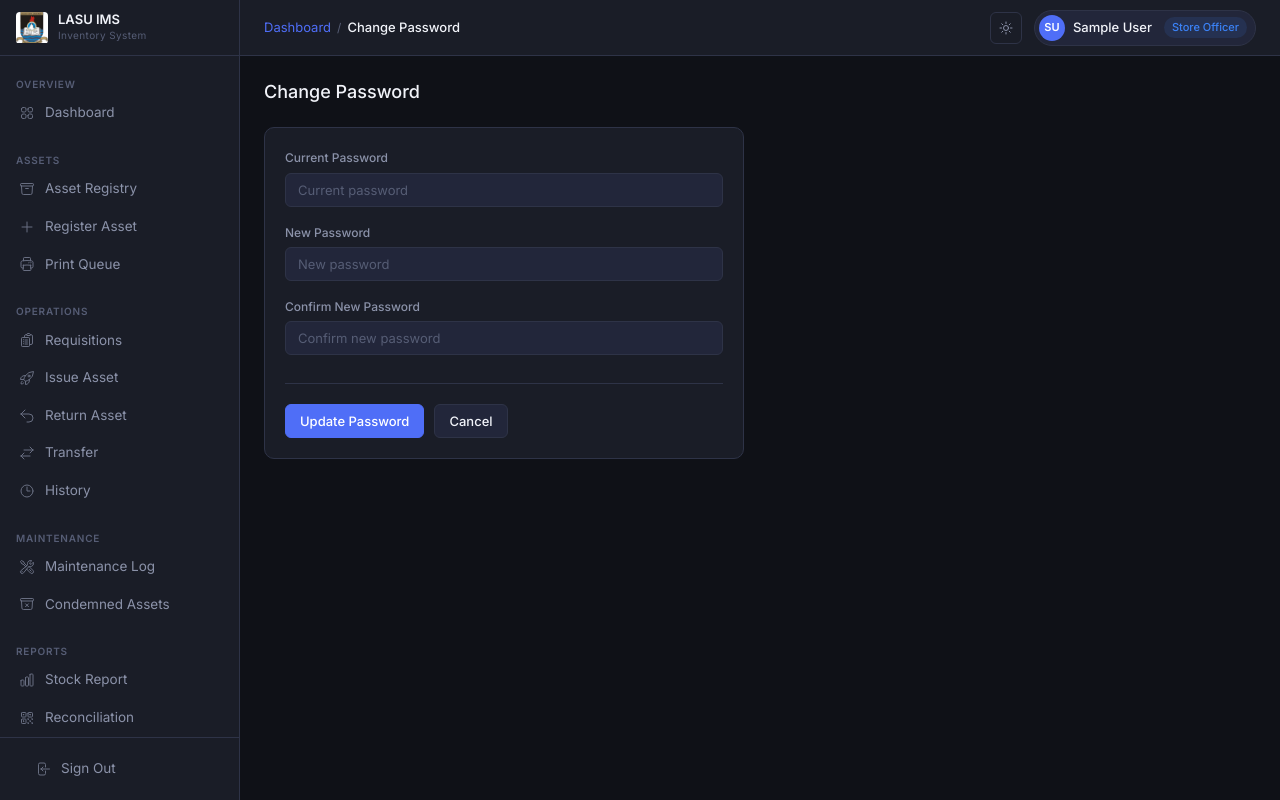
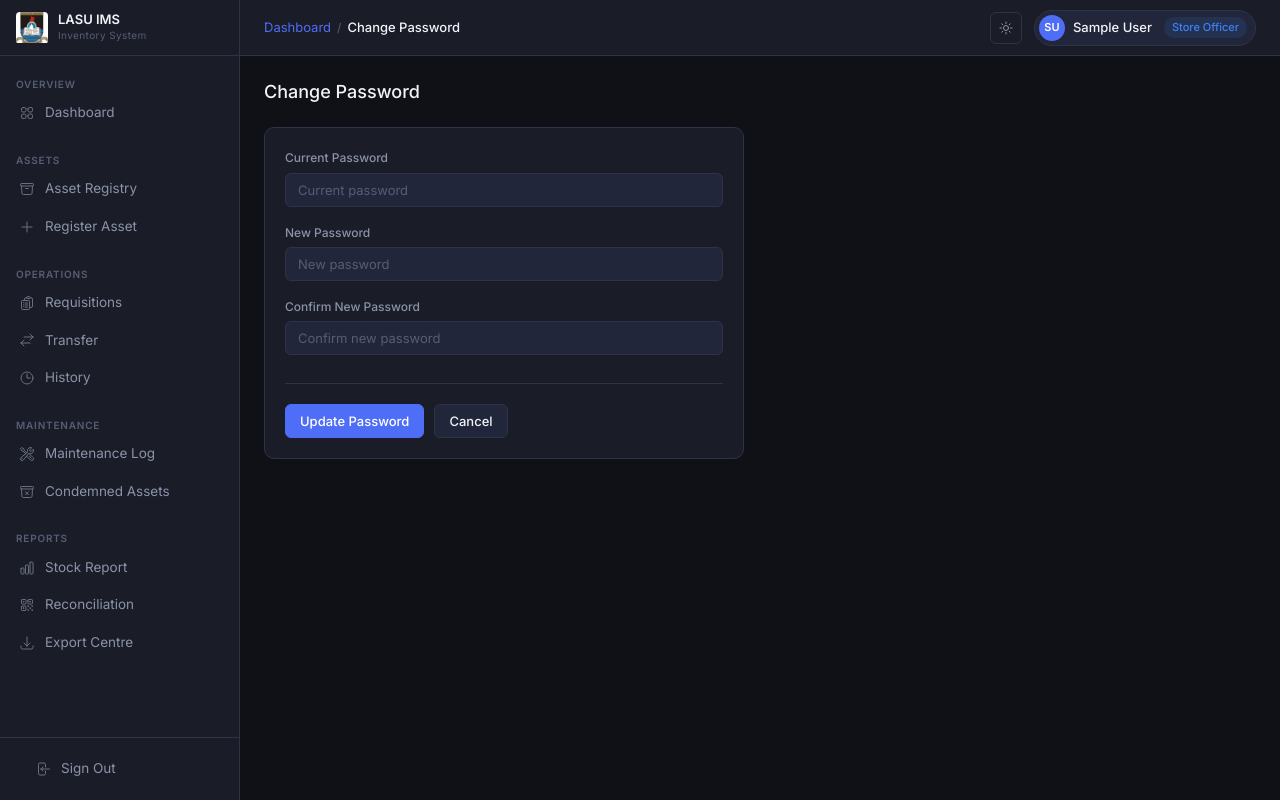
Before and after one commit to Adedayoke/lasu-ims, a Django app: page /change-password/ in a window 1280 px wide. Run offline with Django 5.2, Linux system fonts and the light colour scheme; the visitor is signed in with stand-in values (Sample User, id 1).

Commit message:
Remove modules

```diff
--- a/templates/partials/sidebar.html
+++ b/templates/partials/sidebar.html
@@ -29,10 +29,10 @@
         <svg xmlns="http://www.w3.org/2000/svg" fill="none" viewBox="0 0 24 24" stroke-width="1.5" stroke="currentColor"><path stroke-linecap="round" stroke-linejoin="round" d="M12 4.5v15m7.5-7.5h-15"/></svg>
         Register Asset
       </a>
-      <a href="{% url 'assets:print_queue' %}" class="sidebar-nav-item {% if request.resolver_match.url_name == 'print_queue' %}active{% endif %}">
+      <!-- <a href="{% url 'assets:print_queue' %}" class="sidebar-nav-item {% if request.resolver_match.url_name == 'print_queue' %}active{% endif %}">
         <svg xmlns="http://www.w3.org/2000/svg" fill="none" viewBox="0 0 24 24" stroke-width="1.5" stroke="currentColor"><path stroke-linecap="round" stroke-linejoin="round" d="M6.72 13.829c-.24.03-.48.062-.72.096m.72-.096a42.415 42.415 0 0110.56 0m-10.56 0L6.34 18m10.94-4.171c.24.03.48.062.72.096m-.72-.096L17.66 18m0 0l.229 2.523a1.125 1.125 0 01-1.12 1.227H7.231c-.662 0-1.18-.568-1.12-1.227L6.34 18m11.318 0h1.091A2.25 2.25 0 0021 15.75V9.456c0-1.081-.768-2.015-1.837-2.175a48.055 48.055 0 00-1.913-.247M6.34 18H5.25A2.25 2.25 0 013 15.75V9.456c0-1.081.768-2.015 1.837-2.175a48.041 48.041 0 011.913-.247m10.5 0a48.536 48.536 0 00-10.5 0m10.5 0V3.375c0-.621-.504-1.125-1.125-1.125h-8.25c-.621 0-1.125.504-1.125 1.125v3.659M18 10.5h.008v.008H18V10.5zm-3 0h.008v.008H15V10.5z"/></svg>
         Print Queue
-      </a>
+      </a> -->
       {% endif %}
     </div>
 
@@ -43,14 +43,14 @@
         Requisitions
       </a>
       {% if request.user.role|in_list:'superadmin,store_officer' %}
-      <a href="{% url 'operations:issue' %}" class="sidebar-nav-item {% if request.resolver_match.url_name == 'issue' %}active{% endif %}">
+      <!-- <a href="{% url 'operations:issue' %}" class="sidebar-nav-item {% if request.resolver_match.url_name == 'issue' %}active{% endif %}">
         <svg xmlns="http://www.w3.org/2000/svg" fill="none" viewBox="0 0 24 24" stroke-width="1.5" stroke="currentColor"><path stroke-linecap="round" stroke-linejoin="round" d="M15.59 14.37a6 6 0 01-5.84 7.38v-4.8m5.84-2.58a14.98 14.98 0 006.16-12.12A14.98 14.98 0 009.631 8.41m5.96 5.96a14.926 14.926 0 01-5.841 2.58m-.119-8.54a6 6 0 00-7.381 5.84h4.8m2.581-5.84a14.927 14.927 0 00-2.58 5.84m2.699 2.7c-.103.021-.207.041-.311.06a15.09 15.09 0 01-2.448-2.448 14.9 14.9 0 01.06-.312m-2.24 2.39a4.493 4.493 0 00-1.757 4.306 4.493 4.493 0 004.306-1.758M16.5 9a1.5 1.5 0 11-3 0 1.5 1.5 0 013 0z"/></svg>
         Issue Asset
       </a>
       <a href="{% url 'operations:return' %}" class="sidebar-nav-item {% if request.resolver_match.url_name == 'return' %}active{% endif %}">
         <svg xmlns="http://www.w3.org/2000/svg" fill="none" viewBox="0 0 24 24" stroke-width="1.5" stroke="currentColor"><path stroke-linecap="round" stroke-linejoin="round" d="M9 15L3 9m0 0l6-6M3 9h12a6 6 0 010 12h-3"/></svg>
         Return Asset
-      </a>
+      </a> -->
       <a href="{% url 'operations:transfer' %}" class="sidebar-nav-item {% if request.resolver_match.url_name == 'transfer' %}active{% endif %}">
         <svg xmlns="http://www.w3.org/2000/svg" fill="none" viewBox="0 0 24 24" stroke-width="1.5" stroke="currentColor"><path stroke-linecap="round" stroke-linejoin="round" d="M7.5 21L3 16.5m0 0L7.5 12M3 16.5h13.5m0-13.5L21 7.5m0 0L16.5 12M21 7.5H7.5"/></svg>
         Transfer
```
